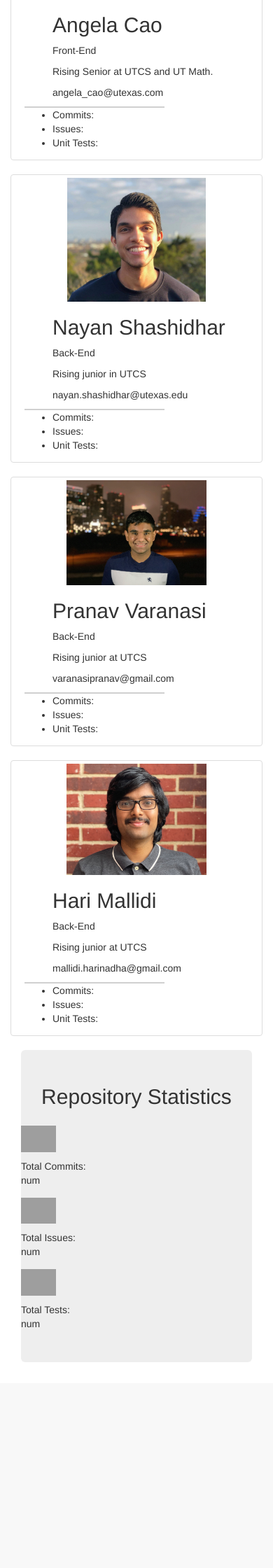
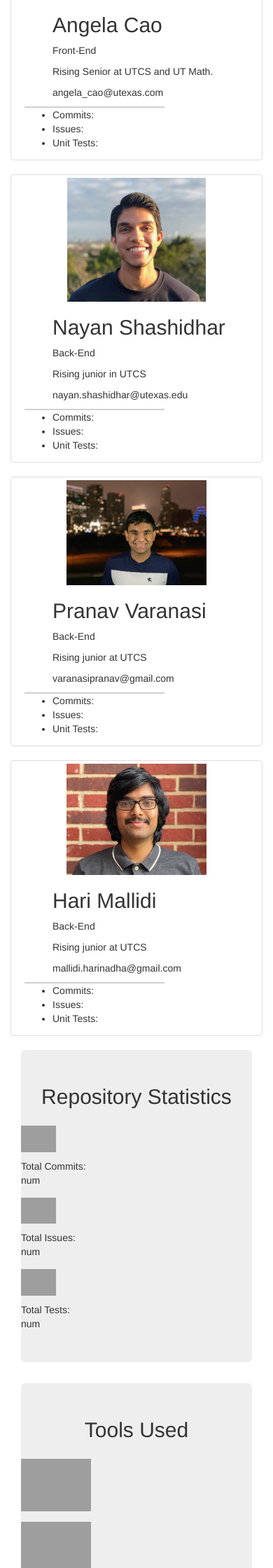
Before and after one commit to hmallidi/quarantine-fighter, a Flask app: page /about in a window 390 px wide. Shown: the part 976-3216 px from the top of the page at 70% size. Before the commit the page ends 2873 px from the top, so only its background shows below. Run offline with Flask 2, Linux system fonts and the light colour scheme; some libraries are stand-ins or nearby versions; grey boxes are pictures that could not be loaded.

Commit message:
finish about page

```diff
--- a/templates/about.html
+++ b/templates/about.html
@@ -147,7 +147,6 @@
 			</div>
 		</div>
 
-
 	</div>
 
 	<div class="container">
@@ -155,12 +154,102 @@
 			<h2 style="text-align:center">Repository Statistics</h2>
 			<div class="repostats row"><div class="col-md-4 col-12"><p><div class="about-row row"><img style="width:50px"  style="height:50px" src="https://cdn.iconscout.com/icon/free/png-256/gitlab-3-555563.png" class="icon2 img-fluid"></div><div class="about-row row" style="margin-top: 1rem; ">Total Commits:</div><div class="about-row row">num</div></p></div><div class="col-md-4 col-12"><p><div class="about-row row"><img style="width:50px"  style="height:50px" src="https://static.thenounproject.com/png/850545-200.png" class="icon2 img-fluid"></div><div class="about-row row" style="margin-top: 1rem;">Total Issues:</div><div class="about-row row">num</div></p></div><div class="col-md-4 col-12"><p><div class="about-row row"><img style="width:50px"  style="height:50px" src="https://i.pinimg.com/originals/dc/f2/06/dcf20645307fc322865e34c48e07381f.png" class="icon2 img-fluid"></div><div class="about-row row" style="margin-top: 1rem;">Total Tests:</div><div class="about-row row">num</div></p></div></div>
 		</div>
+</div>
+
+<div class="container">
+		<div class="jumbotron">
+			<h2 style="text-align:center">Tools Used</h2>
+
+				<div class="repostats row" >
+					<div class="col-md-2 col-12">
+					<p><div class="about-row row">
+					<img style="width:100px"  style="height:100px" src="https://sada.com/wp-content/uploads/2019/10/logo_google_cloud-1.png" class="icon2 img-fluid"></div>
+					</p></div>
+
+					<div class="col-md-2 col-12"><p>
+						<div class="about-row row">
+							<img style="width:100px"  style="height:100px" src="https://www.drupal.org/files/project-images/bootstrap-stack.png" class="icon2 img-fluid">
+						</div></p>
+					</div>
+					<div class="col-md-2 col-12">
+						<p><div class="about-row row">
+								<img style="width:100px"  style="height:100px" src="https://cdn.iconscout.com/icon/free/png-512/gitlab-282507.png" class="icon2 img-fluid">
+						</div></p>
+					</div>
+					<div class="col-md-2 col-12">
+						<p><div class="about-row row">
+								<img style="width:100px"  style="height:100px" src="https://pythonforundergradengineers.com/posts/zappa/images/flask_icon.png" class="icon2 img-fluid">
+						</div></p>
+					</div>
+					<div class="col-md-2 col-12">
+						<p><div class="about-row row">
+								<img style="width:100px"  style="height:100px" src="https://sdtimes.com/wp-content/uploads/2018/08/logo-glyph.png" class="icon2 img-fluid">
+						</div></p>
+					</div>
+					<div class="col-md-2 col-12">
+						<p><div class="about-row row">
+								<img style="width:70px"  style="height:70px" src="https://upload.wikimedia.org/wikipedia/commons/thumb/a/aa/Google_Maps_icon_%282020%29.svg/1200px-Google_Maps_icon_%282020%29.svg.png">
+						</div></p>
+					</div>
+				</div>
+
+
+
+		</div>
+		</div>
 
 
 
 
+<div class="container">
+  <h2>Links</h2>
+  <p>Links to Postman API, GitLab Issue Tracker, GitLab Repo, GitLab Wiki, data sources</p>
+  <table class="table">
+    <thead>
+      <tr>
+        <th>link</th>
+        <th>description</th>
 
+      </tr>
+    </thead>
+    <tbody>
+      <tr class="info">
+        <td class><a href="https://gitlab.com/nayan1222/covid-fighter/-/issues">GitLab Issue Tracker</a></td>
+        <td>A link to gitlab issue tracker, a to do list to record the project progress.</td>
+
+      </tr>
+      <tr class="success">
+        <td><a href="https://gitlab.com/nayan1222/covid-fighter">GitLab Repo</a></td>
+        <td>A link to gitlab public repo.</td>
+
+      </tr>
+      <tr class="danger">
+        <td><a href="https://gitlab.com/nayan1222/covid-fighter/-/wikis/home">GitLab Wiki</a></td>
+        <td>A link to gitlab wiki, a documentation page introducing the project details.</td>
+      </tr>
+      <tr class="warning">
+        <td><a href="https://covidfighter.postman.co/collections/11793543-0fe85034-5526-46f4-9eda-9faf385f0baa?version=latest&workspace=eb82f992-3f6d-4f0e-8710-bd785e3c1d2b">Postman API</a></td>
+        <td>Documentation of APIs used in the projects. Presented using Postman.</td>
+      </tr>
+
+      <tr class="info">
+        <td><a href="https://opentable.herokuapp.com/">Data Sources 1: OpenTable API</a></td>
+        <td>An unofficial json API interface to search OpenTable restaurant data.</td>
+      </tr>
+
+      <tr class="success">
+        <td><a href="https://covid-19-apis.postman.com/">Data Sources 2: Postman API</a></td>
+        <td>API Collections provided by Postman to Help in the COVID-19 Fight.</td>
+      </tr>
+      <tr class="danger">
+        <td><a href=" https://developers.google.com/places/web-service/intro">Data Sources 3: Places API</a></td>
+        <td>Returns information about places (establishments, geographic locations, or prominent points of interest) using HTTP requests. </td>
+      </tr>
+    </tbody>
+  </table>
 </div>
+
+
 
 </body>
 </html>
```
